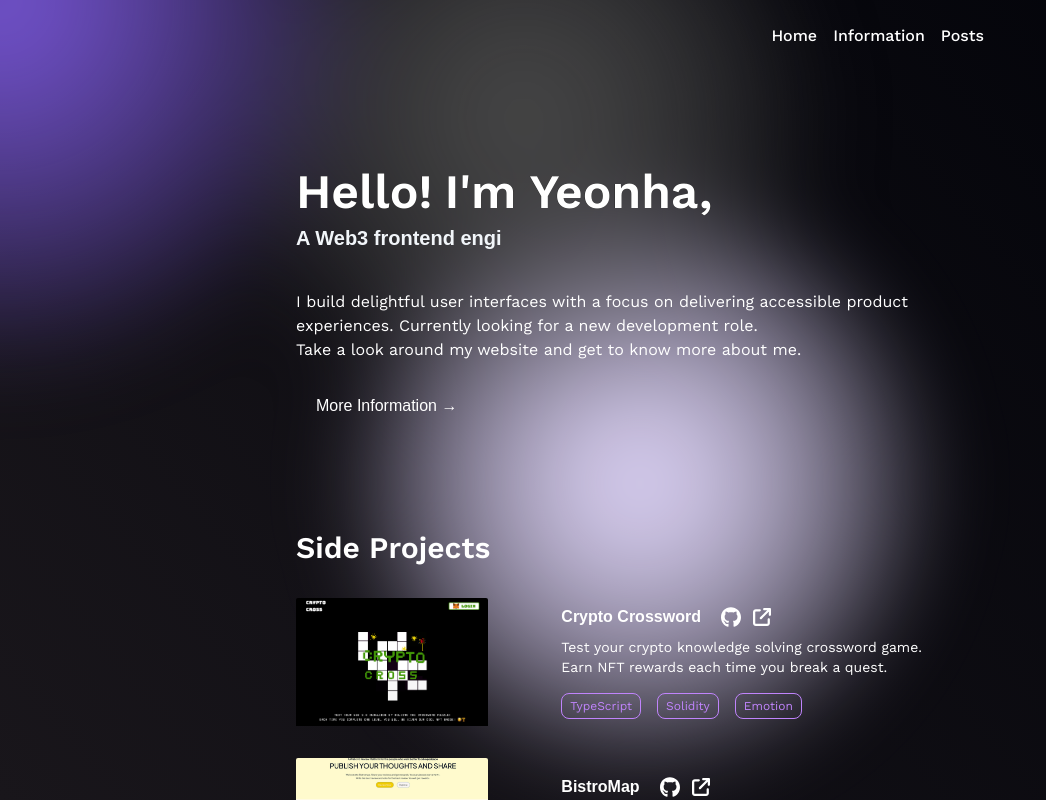
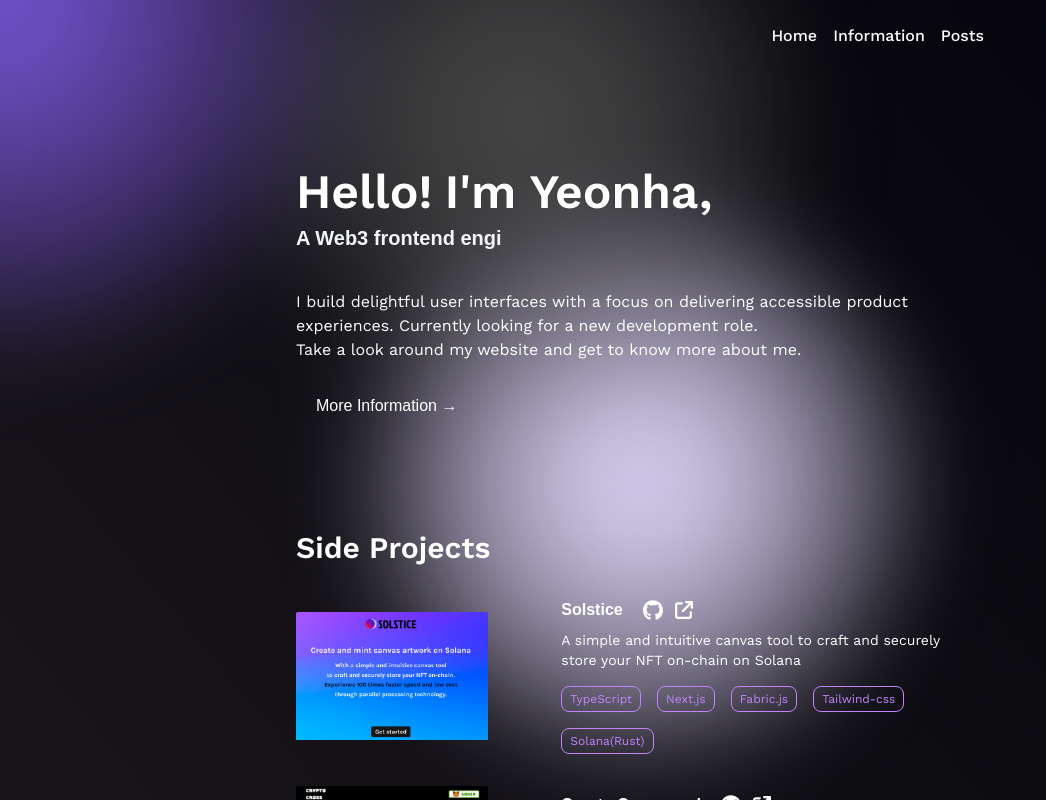
Before and after one commit to YeonhaPark/website, a Next.js app: page / in a window 1280 px wide. Shown: the whole page, without its empty margins (0-1046 px from the left). Built offline with nearby package versions, Linux system fonts and the light colour scheme; a web font is replaced by a local one.

Commit message:
feat: add a sideproject

```diff
--- /dev/null
+++ b/articles/how-to-download-streaming-video.md
@@ -0,0 +1,5 @@
+---
+title: Event Bubbling and Capturing
+date: 2025-03-07
+description: What is the difference between event.target and event.currentTarget?
+---
--- a/constants.js
+++ b/constants.js
@@ -1,5 +1,13 @@
 const sideProjects = [
+
     {
+        title: "Solstice",
+        src: "/solstice-thumb.png",
+        website: "https://solstice-two.vercel.app/",
+        description: "A simple and intuitive canvas tool to craft and securely store your NFT on-chain on Solana",
+        usedSkills: ["TypeScript", "Next.js", "Fabric.js", "Tailwind-css", "Solana(Rust)"],
+        github: "https://github.com/asm9677/solstice"
+    },  {
         title: "Crypto Crossword",
         src: "/crypto-crossword-thumb.png",
         website: "https://crypto-crossword.vercel.app/",
```
Also changed, not shown: public/solstice-thumb.png (added).
